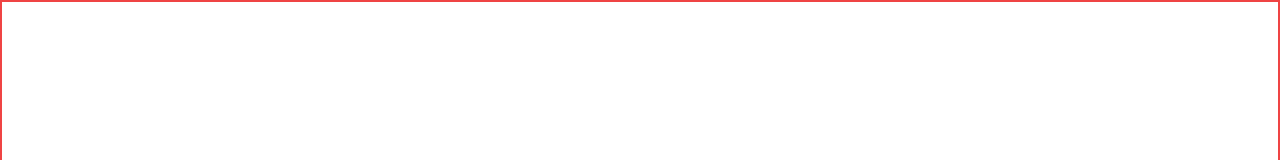
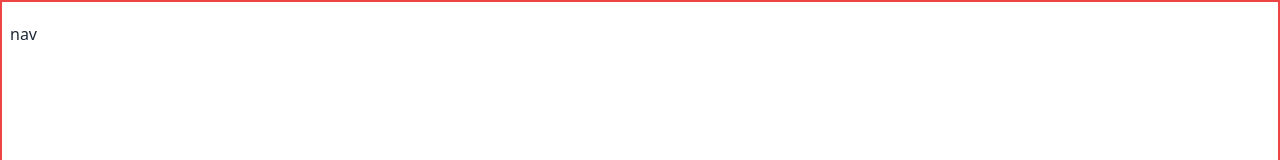
Before and after one commit to elangyudha280/agency-website-ui, a Next.js app: page / in a window 1280 px wide. Shown: the top 160 px of the page. Built offline with nearby package versions, Linux system fonts and the light colour scheme.

Commit message:
mulai buat bagian navbar

```diff
--- a/app/page.tsx
+++ b/app/page.tsx
@@ -1,10 +1,14 @@
 import React from "react";
 
+// import component
+import { Navbar } from "@/components/navbar";
 
 
 export default function Home() {
   return (
     <section className="relative w-full h-[100vh] overflow-x-hidden overflow-auto border-2 border-red-500">
+      {/*//! navbar */}
+      <Navbar/>
 
     </section>
   );
--- /dev/null
+++ b/components/navbar.tsx
@@ -0,0 +1,12 @@
+
+import React from 'react'
+
+function Navbar() {
+  return (
+   <nav className="navbar">
+    <p>nav</p>
+   </nav>
+  )
+}
+
+export  {Navbar}
```
